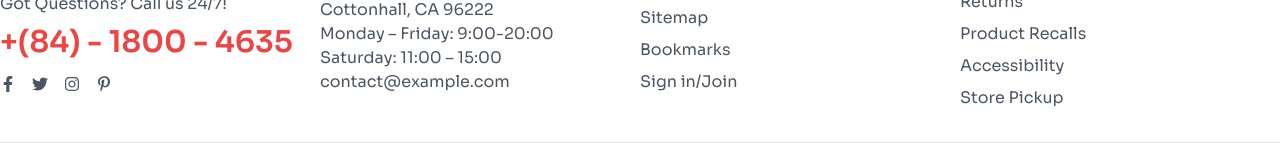
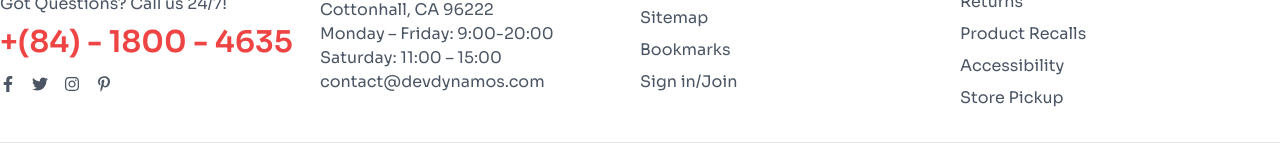
Before and after one commit to Sajjad-Hosan/The-Book-Vault, a React (Vite) app: page / in a window 1280 px wide. Shown: the part 2506-2663 px from the top of the page. Built offline with nearby package versions, Linux system fonts and the light colour scheme.

Commit message:
added footer

```diff
--- a/src/shared/Footer/Footer.jsx
+++ b/src/shared/Footer/Footer.jsx
@@ -38,7 +38,7 @@
           <p className="text-gray-600">Monday – Friday: 9:00-20:00<br />
             Saturday: 11:00 – 15:00
           </p>
-          <p className="text-gray-600">contact@example.com</p>
+          <p className="text-gray-600">contact@devdynamos.com</p>
         </div>
 
         {/* Explore Links */}
```
